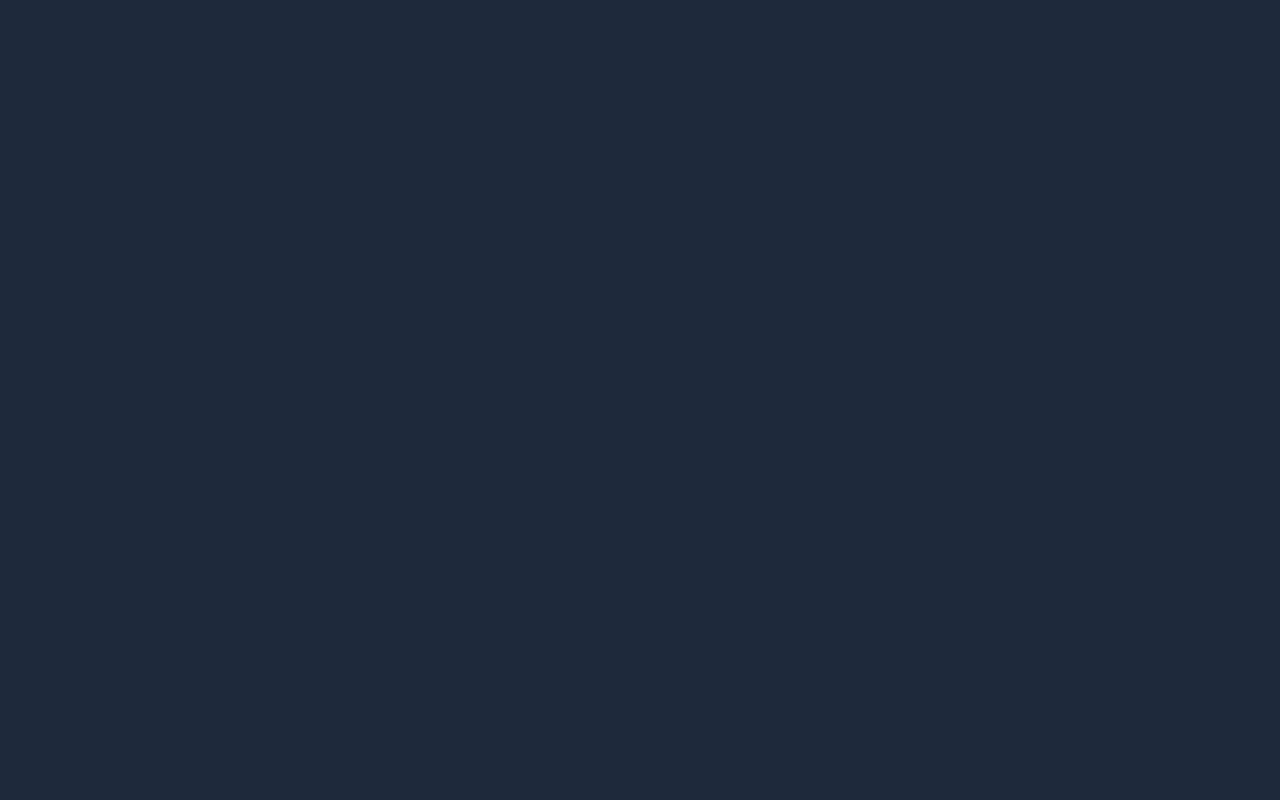
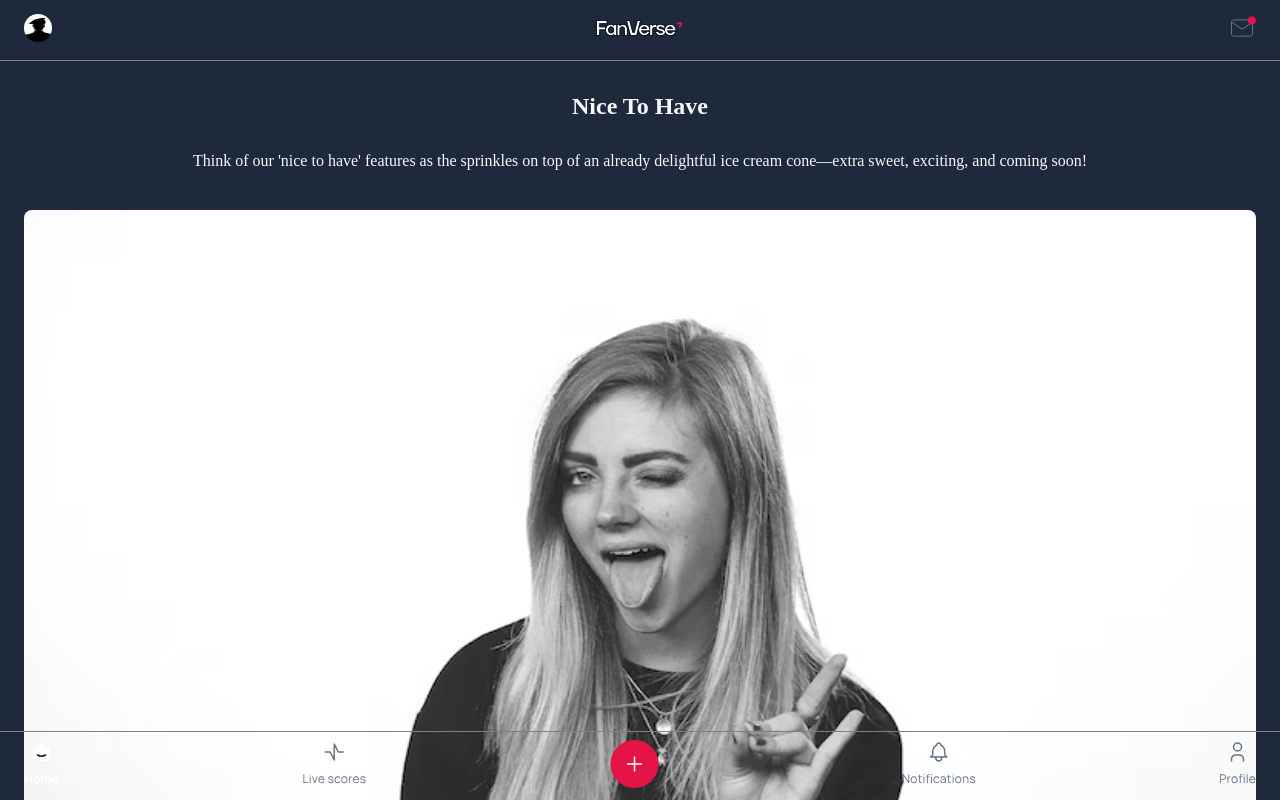
Before and after one commit to olusanyaJ/fanVerse-client, a React (Create React App) app: page /nice-to-have in a window 1280 px wide. Before the commit this address had no page. Shown: the top 800 px of the page. Built offline with nearby package versions, Linux system fonts and the light colour scheme.

Commit message:
Implement nice-to-have-page

```diff
--- a/src/App.js
+++ b/src/App.js
@@ -5,6 +5,7 @@ import Onboarding from "./pages/OnboardingPage/Onboarding";
 import SignupPage from "./pages/SignupPage/SignupPage";
 import LoginPage from "./pages/LoginPage/LoginPage";
 import HomePage from "./pages/HomePage/HomePage";
+import NiceToHave from "./pages/NiceToHave/NiceToHave";
 
 function App() {
   return (
@@ -16,6 +17,7 @@ function App() {
           <Route path="/sign-up" element={<SignupPage />} />
           <Route path="/login" element={<LoginPage />} />
           <Route path="/home" element={<HomePage />} />
+          <Route path="/nice-to-have" element={<NiceToHave />} />
         </Routes>
       </BrowserRouter>
     </div>
--- a/src/pages/HomePage/HomePage.js
+++ b/src/pages/HomePage/HomePage.js
@@ -5,6 +5,7 @@ import { Link, useNavigate } from "react-router-dom";
 import Header from "../../components/Header/Header";
 import Nav from "../../components/Nav/Nav";
 import Verse from "../../components/Verse/Verse";
+import NiceToHave from "../NiceToHave/NiceToHave";
 
 const HomePage = () => {
   const navigate = useNavigate();
--- /dev/null
+++ b/src/pages/NiceToHave/NiceToHave.js
@@ -0,0 +1,24 @@
+import Header from "../../components/Header/Header";
+import Nav from "../../components/Nav/Nav";
+import "./NiceToHave.scss";
+import imgNice from "../../assets/images/wink.avif";
+
+const NiceToHave = () => {
+  return (
+    <div className="main">
+      <Header />
+      <section className="main__container nice">
+        <h1 className="nice__title">Nice To Have</h1>
+        <p className="nice__desc">
+          Think of our 'nice to have' features as the sprinkles on top of an
+          already delightful ice cream cone—extra sweet, exciting, and coming
+          soon!
+        </p>
+        <img src={imgNice} alt="img" className="nice__img" />
+      </section>
+      <Nav />
+    </div>
+  );
+};
+
+export default NiceToHave;
--- /dev/null
+++ b/src/pages/NiceToHave/NiceToHave.scss
@@ -0,0 +1,15 @@
+.nice {
+  padding: 0 1.5rem;
+  padding-top: 3.8225rem;
+  text-align: center;
+  &__title {
+    padding: 2rem 0;
+  }
+  &__desc {
+    padding-bottom: 2.5rem;
+  }
+  &__img {
+    width: 100%;
+    border-radius: 0.5rem;
+  }
+}
```
Also changed, not shown: src/assets/images/nice-to.webp (added), src/assets/images/wink.avif (added).
